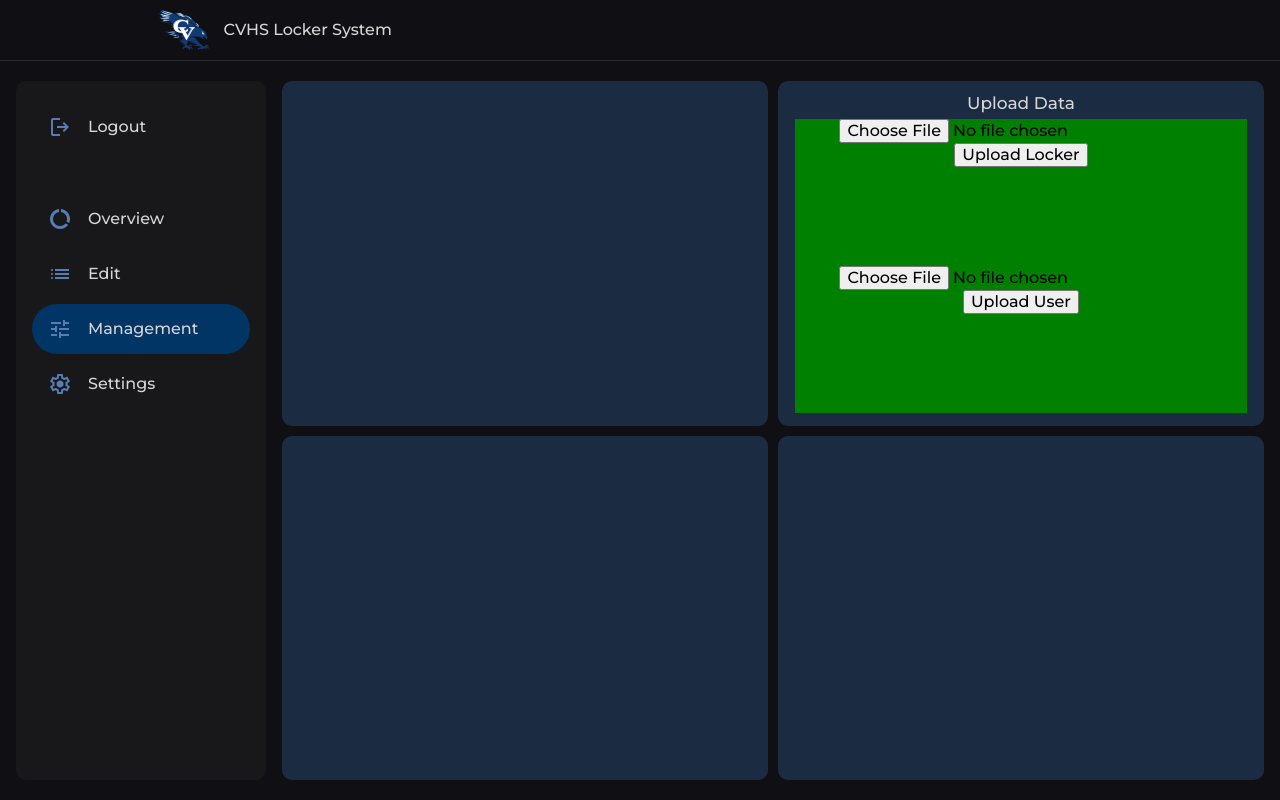
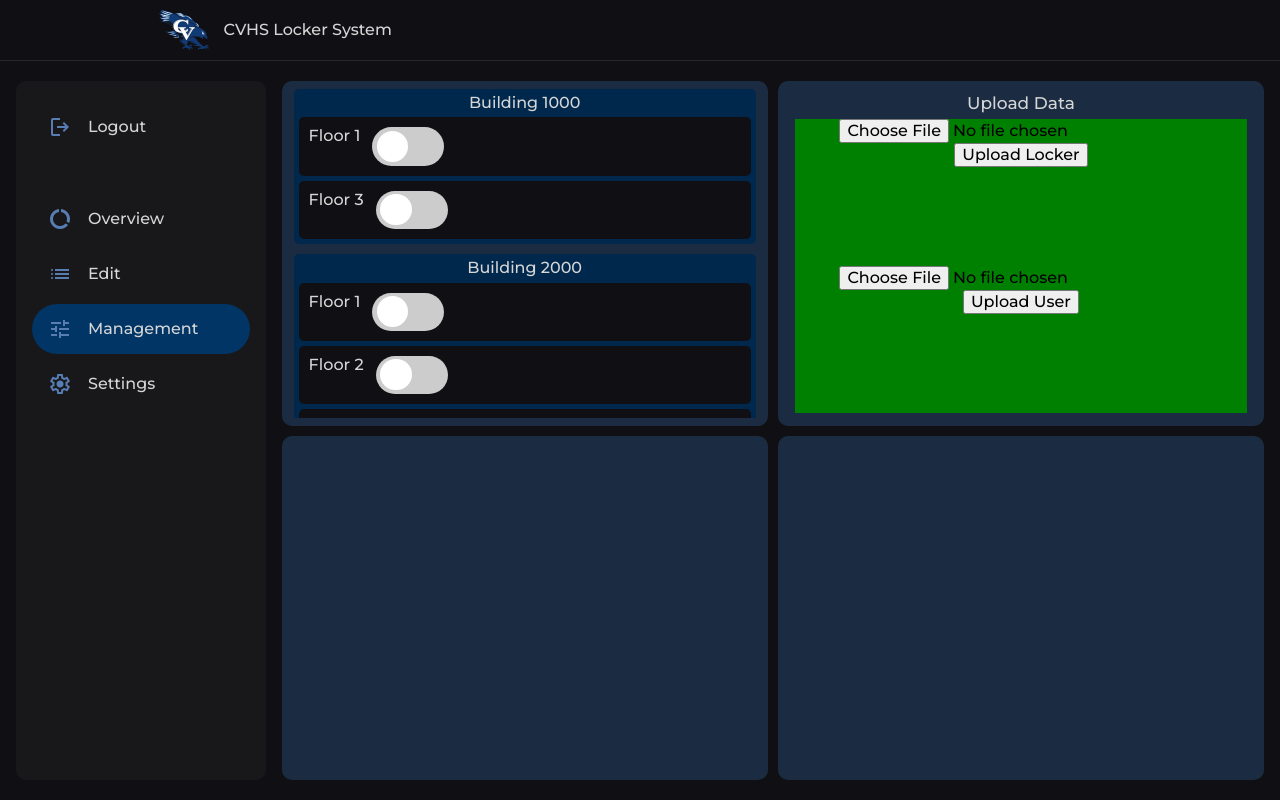
Before and after one commit to CVHS-student-sites/locker-frontend, a SvelteKit app: page /admin/manage in a window 1280 px wide. Built offline with nearby package versions, Linux system fonts and the light colour scheme.

Commit message:
add components for area restriction

```diff
--- /dev/null
+++ b/src/lib/components/global/Switch.svelte
@@ -0,0 +1,262 @@
+<script>
+    export let design = "inner label";
+    export let options = [];
+    export let fontSize = 16;
+    export let value = "on";
+
+    export let checked = true;
+
+    const uniqueID = Math.floor(Math.random() * 100);
+
+    function handleClick(event) {
+        const target = event.target;
+
+        const state = target.getAttribute("aria-checked");
+
+        checked = state === "true" ? false : true;
+
+        value = checked === true ? "on" : "off";
+    }
+
+    const slugify = (str = "") =>
+        str.toLowerCase().replace(/ /g, "-").replace(/\./g, "");
+</script>
+
+{#if design == "inner"}
+    <div class="s s--inner">
+        <button
+            role="switch"
+            aria-checked={checked}
+            aria-labelledby={`switch-${uniqueID}`}
+            on:click={handleClick}
+        >
+            <span>on</span>
+            <span>off</span>
+        </button>
+    </div>
+{:else if design == "slider"}
+    <div class="s s--slider" style="font-size:{fontSize}px">
+        <button
+            role="switch"
+            aria-checked={checked}
+            aria-labelledby={`switch-${uniqueID}`}
+            on:click={handleClick}
+        >
+        </button>
+    </div>
+{:else}
+    <div class="s s--multi">
+        <div
+            role="radiogroup"
+            class="group-container"
+            aria-labelledby={`label-${uniqueID}`}
+            style="font-size:{fontSize}px"
+            id={`group-${uniqueID}`}
+        >
+            {#each options as option}
+                <input
+                    type="radio"
+                    id={`${option}-${uniqueID}`}
+                    value={option}
+                    bind:group={value}
+                />
+                <label for={`${option}-${uniqueID}`}>
+                    {option}
+                </label>
+            {/each}
+        </div>
+    </div>
+{/if}
+
+<style>
+    :root {
+        --accent-color: #0084ff;
+        --gray: #ccc;
+    }
+    /* Inner Design Option */
+    .s--inner button {
+        padding: 0.5em;
+        background-color: #fff;
+        border: 1px solid var(--gray);
+    }
+    [role="switch"][aria-checked="true"] :first-child,
+    [role="switch"][aria-checked="false"] :last-child {
+        display: none;
+        color: #fff;
+    }
+
+    .s--inner button span {
+        user-select: none;
+        pointer-events: none;
+        padding: 0.25em;
+    }
+
+    .s--inner button:focus {
+        outline: var(--accent-color) solid 1px;
+    }
+
+    /* Slider Design Option */
+
+    .s--slider {
+        display: flex;
+        align-items: center;
+    }
+
+    .s--slider button {
+        width: 3em;
+        height: 1.6em;
+        position: relative;
+        margin: 0 0 0 0.5em;
+        background: var(--gray);
+        border: none;
+    }
+
+    .s--slider button::before {
+        content: "";
+        position: absolute;
+        width: 1.3em;
+        height: 1.3em;
+        background: #fff;
+        top: 0.13em;
+        right: 1.5em;
+        transition: transform 0.3s;
+    }
+
+    .s--slider button[aria-checked="true"] {
+        background-color: var(--accent-color);
+    }
+
+    .s--slider button[aria-checked="true"]::before {
+        transform: translateX(1.3em);
+        transition: transform 0.3s;
+    }
+
+    .s--slider button:focus {
+        box-shadow: 0 0px 0px 1px var(--accent-color);
+    }
+
+    /* Multi Design Option */
+
+    /* Based on suggestions from Sara Soueidan https://www.sarasoueidan.com/blog/toggle-switch-design/
+    and this example from Scott O'hara https://codepen.io/scottohara/pen/zLZwNv */
+
+    .s--multi .group-container {
+        border: none;
+        padding: 0;
+        white-space: nowrap;
+    }
+
+    /* .s--multi legend {
+    font-size: 2px;
+    opacity: 0;
+    position: absolute;
+    } */
+
+    .s--multi label {
+        display: inline-block;
+        line-height: 1.6;
+        position: relative;
+        z-index: 2;
+    }
+
+    .s--multi input {
+        opacity: 0;
+        position: absolute;
+    }
+
+    .s--multi label:first-of-type {
+        padding-right: 5em;
+    }
+
+    .s--multi label:last-child {
+        margin-left: -5em;
+        padding-left: 5em;
+    }
+
+    .s--multi:focus-within label:first-of-type:after {
+        box-shadow: 0 0px 8px var(--accent-color);
+        border-radius: 1.5em;
+    }
+
+    /* making the switch UI.  */
+    .s--multi label:first-of-type:before,
+    .s--multi label:first-of-type:after {
+        content: "";
+        height: 1.25em;
+        overflow: hidden;
+        pointer-events: none;
+        position: absolute;
+        vertical-align: middle;
+    }
+
+    .s--multi label:first-of-type:before {
+        border-radius: 100%;
+        z-index: 2;
+        position: absolute;
+        width: 1.2em;
+        height: 1.2em;
+        background: #fff;
+        top: 0.2em;
+        right: 1.2em;
+        transition: transform 0.3s;
+    }
+
+    .s--multi label:first-of-type:after {
+        background: var(--accent-color);
+        border-radius: 1em;
+        margin: 0 1em;
+        transition: background 0.2s ease-in-out;
+        width: 3em;
+        height: 1.6em;
+    }
+
+    .s--multi input:first-of-type:checked ~ label:first-of-type:after {
+        background: var(--gray);
+    }
+
+    .s--multi input:first-of-type:checked ~ label:first-of-type:before {
+        transform: translateX(-1.4em);
+    }
+
+    .s--multi input:last-of-type:checked ~ label:last-of-type {
+        z-index: 1;
+    }
+
+    .s--multi input:focus {
+        box-shadow: 0 0px 8px var(--accent-color);
+        border-radius: 1.5em;
+    }
+
+    /* gravy */
+
+    /* Inner Design Option */
+    [role="switch"][aria-checked="true"] :first-child,
+    [role="switch"][aria-checked="false"] :last-child {
+        border-radius: 0.25em;
+        background: var(--accent-color);
+        display: inline-block;
+    }
+
+    .s--inner button:focus {
+        box-shadow: 0 0px 8px var(--accent-color);
+        border-radius: 0.1em;
+    }
+
+    /* Slider Design Option */
+    .s--slider button {
+        border-radius: 1.5em;
+    }
+
+    .s--slider button::before {
+        border-radius: 100%;
+    }
+
+    .s--slider button:focus {
+        box-shadow: 0 0px 8px var(--accent-color);
+        border-radius: 1.5em;
+    }
+
+    .s--slider button:hover {
+        cursor: pointer;
+    }
+</style>
--- a/src/routes/(admin)/admin/manage/+page.svelte
+++ b/src/routes/(admin)/admin/manage/+page.svelte
@@ -1,10 +1,60 @@
 <script>
+    import BuildingEdit from "./BuildingEdit.svelte";
+</script>
 
-
-</script>
 <svelte:head>
     <title>Locker - Manage</title>
 </svelte:head>
+
+<div class="main">
+    <div class="grid-container">
+        <div class="grid-item">
+            <BuildingEdit />
+        </div>
+
+        <div class="grid-item">
+            <div class="subcont-main">
+                <div class="subcont-title">Upload Data</div>
+                <div class="import-cont">
+                    <div class="form">
+                        <form
+                            action="https://locker-api.cvapps.net/admin/lockerUpload"
+                            method="post"
+                            enctype="multipart/form-data"
+                        >
+                            <input
+                                type="file"
+                                name="csvFile"
+                                accept=".csv"
+                                required
+                            />
+                            <button type="submit">Upload Locker</button>
+                        </form>
+                    </div>
+
+                    <div class="form">
+                        <form
+                            action="https://locker-api.cvapps.net/admin/userUpload"
+                            method="post"
+                            enctype="multipart/form-data"
+                        >
+                            <input
+                                type="file"
+                                name="csvFile"
+                                accept=".csv"
+                                required
+                            />
+                            <button type="submit">Upload User</button>
+                        </form>
+                    </div>
+                </div>
+            </div>
+        </div>
+        <div class="grid-item"></div>
+        <div class="grid-item"></div>
+    </div>
+</div>
+
 <style>
     :root {
         --text: #d6d6d6;
@@ -28,6 +78,8 @@
         grid-template-columns: repeat(2, 1fr);
         grid-template-rows: repeat(2, 1fr);
         gap: 10px;
+        min-height: 0;
+        min-width: 0;
     }
 
     .grid-item {
@@ -41,11 +93,13 @@
         align-items: center;
         justify-content: start;
         text-align: center;
+        min-width: 0;
+        min-height: 0;
     }
 
     .subcont-title {
         font-size: 17px;
-        font-family: 'Montserrat', sans-serif;
+        font-family: "Montserrat", sans-serif;
         color: #d6d6d6;
     }
 
@@ -59,10 +113,9 @@
         gap: 5px;
         padding: 5px;
         box-sizing: border-box;
-
     }
 
-    .import-cont{
+    .import-cont {
         flex: 1;
         width: 100%;
         display: flex;
@@ -73,52 +126,8 @@
         justify-content: center;
     }
 
-    .form{
+    .form {
         width: 100%;
         height: 100%;
     }
-
 </style>
-
-
-<div class="main">
-    <div class="grid-container">
-
-        <div class="grid-item">
-
-
-        </div>
-
-        <div class="grid-item">
-
-            <div class="subcont-main">
-                <div class="subcont-title">Upload Data</div>
-                <div class="import-cont">
-
-                    <div class="form">
-                    <form action="https://locker-api.cvapps.net/admin/lockerUpload" method="post" enctype="multipart/form-data">
-                        <input type="file" name="csvFile" accept=".csv" required>
-                        <button type="submit">Upload Locker</button>
-                    </form>
-                    </div>
-
-                    <div class="form">
-                    <form action="https://locker-api.cvapps.net/admin/userUpload" method="post" enctype="multipart/form-data">
-                        <input type="file" name="csvFile" accept=".csv" required>
-                        <button type="submit">Upload User</button>
-                    </form>
-                    </div>
-
-
-                </div>
-            </div>
-        </div>
-        <div class="grid-item">
-
-        </div>
-        <div class="grid-item">
-
-        </div>
-
-    </div>
-</div>
--- /dev/null
+++ b/src/routes/(admin)/admin/manage/BuildingEdit.svelte
@@ -0,0 +1,81 @@
+<script>
+    import Switch from "$lib/components/global/Switch.svelte";
+
+    const areas = {
+        building_1000: {
+            floor_1: false,
+            floor_3: false,
+        },
+        building_2000: {
+            floor_1: false,
+            floor_2: false,
+            floor_3: false,
+        },
+        building_5000: {
+            floor_2: false,
+            floor_3: false,
+        },
+        building_7000: {
+            floor_1: false,
+            floor_2: false,
+            floor_3: false,
+        },
+    };
+</script>
+
+<div class="area-restrictions-cont">
+    {#each Object.keys(areas) as building}
+        <div class="building">
+            <div class="area-restrictions-title">
+                Building {building.split("_")[1]}
+            </div>
+            {#each Object.keys(areas[building]) as floor}
+                <div class="floor">
+                    <div class="area-restrictions-title">
+                        Floor {floor.split("_")[1]}
+                    </div>
+                    <Switch
+                        bind:checked={areas[building][floor]}
+                        fontSize={24}
+                        design="slider"
+                    />
+                </div>
+            {/each}
+        </div>
+    {/each}
+</div>
+
+<style>
+    .area-restrictions-cont {
+        display: flex;
+        flex-direction: column;
+        width: 100%;
+        height: 100%;
+        overflow-y: scroll;
+        gap: 10px;
+    }
+
+    .building {
+        display: flex;
+        flex-direction: column;
+        width: 100%;
+        box-sizing: border-box;
+        border-radius: 5px;
+        gap: 5px;
+        background-color: #00284d;
+        padding: 5px;
+    }
+
+    .floor {
+        display: flex;
+        background-color: #101014;
+        border-radius: 5px;
+        padding: 10px;
+    }
+
+    .area-restrictions-title {
+        font-size: 16px;
+        font-family: "Montserrat", sans-serif;
+        color: #d6d6d6;
+    }
+</style>
```
